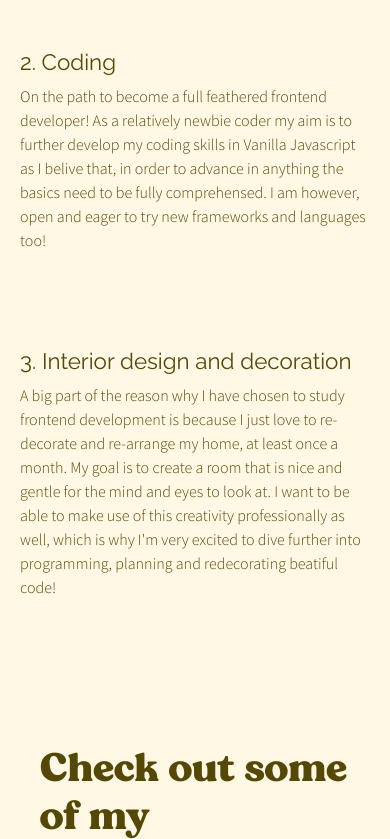
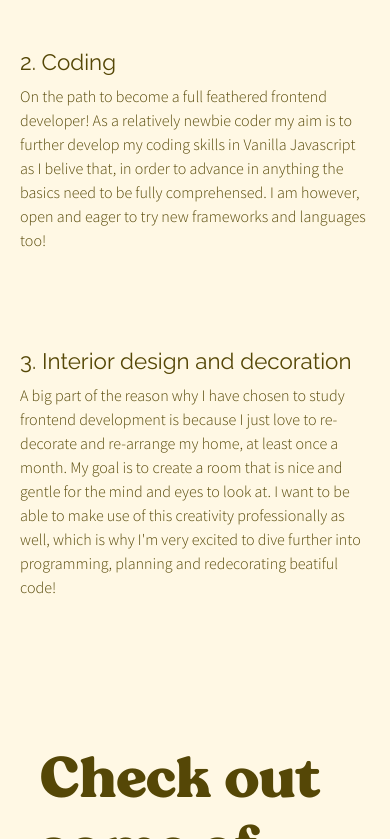
Before and after one commit to melina-kamyab/retroPortfolio.github.io, a website: page index.html in a window 390 px wide. Shown: the part 1161-2000 px from the top of the page. Drawn offline with nearby package versions, Linux system fonts and the light colour scheme.

Commit message:
change h1 for mobile

```diff
--- a/scss/main.scss
+++ b/scss/main.scss
@@ -26,6 +26,7 @@ body {
 h1 {
   font-family: 'nt_wagnerbold';
   color: #554706;
+  font-size: 3.6rem;
 }
 h2,
 h3 {
```
Also changed, not shown: css/main.css, 1 other file.
